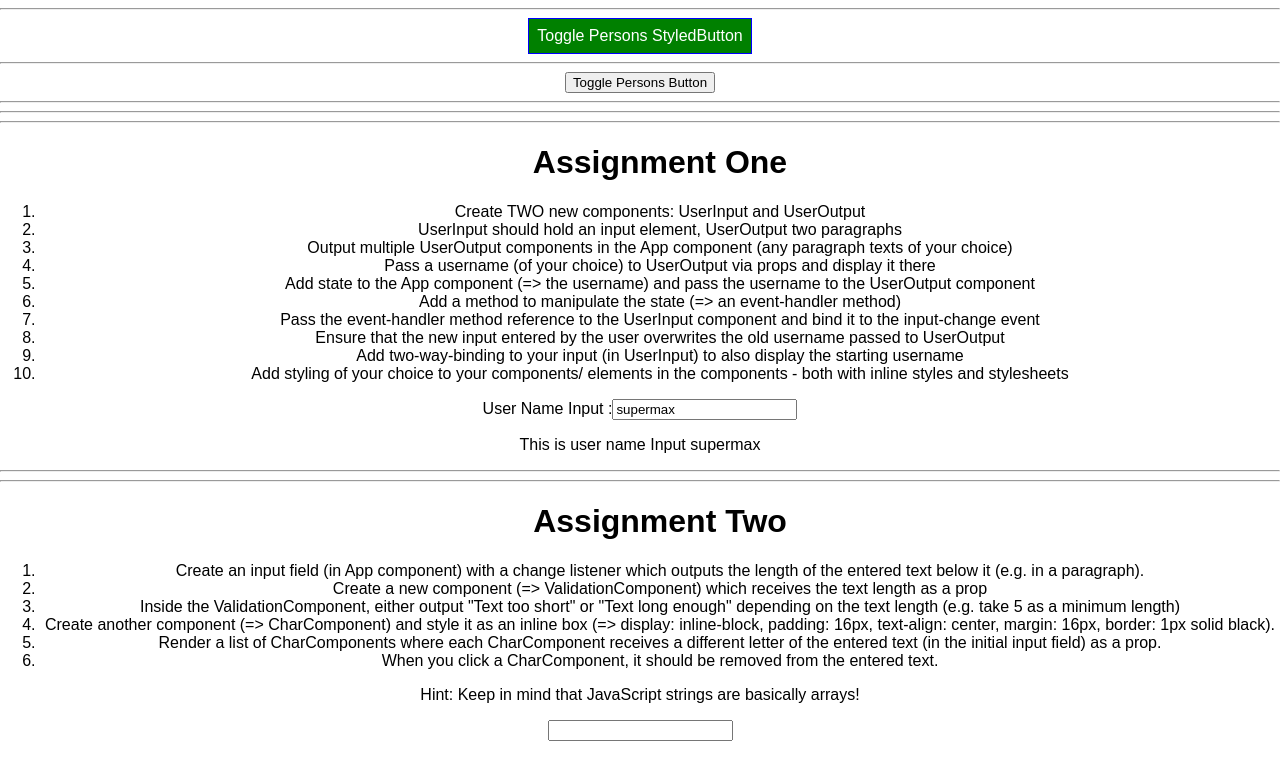
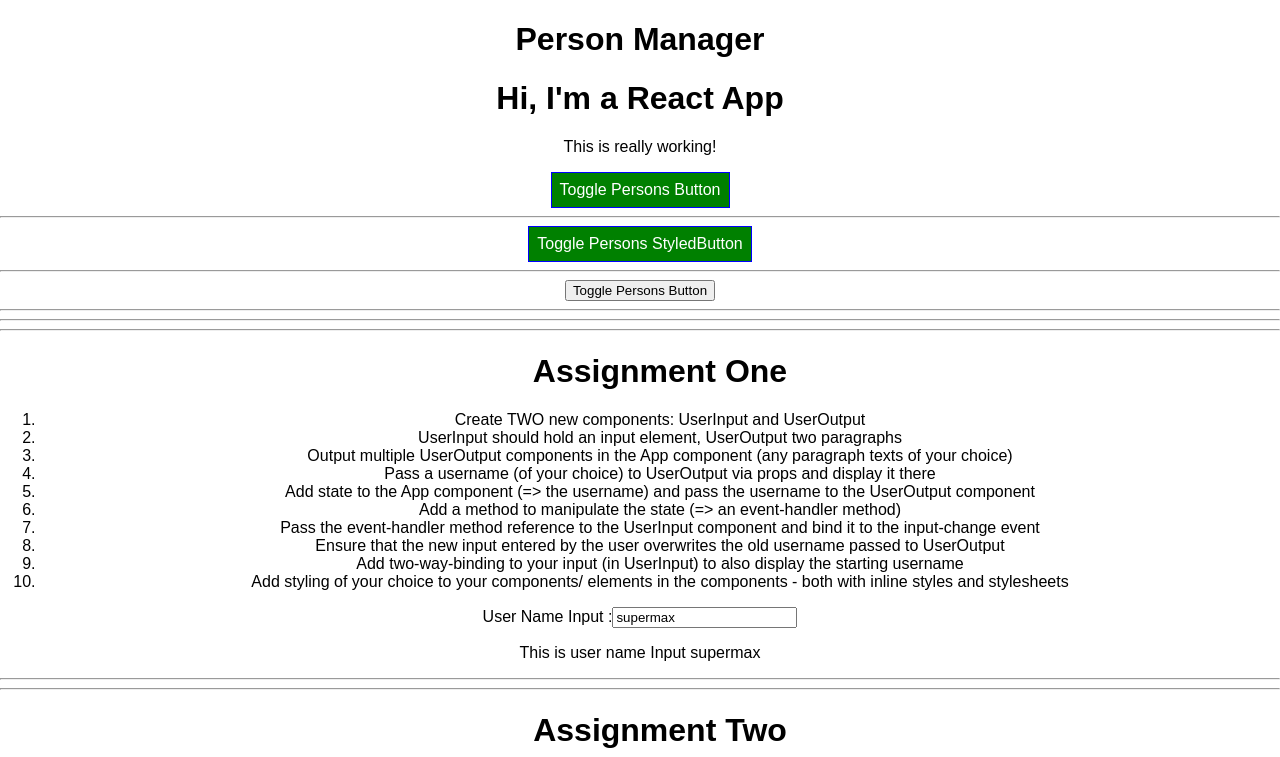
Before and after one commit to mayankchugh1977/ReactLearningMaxmilan, a React app: page / in a window 1280 px wide. Shown: the top 757 px of the page. Built offline with nearby package versions, Linux system fonts and the light colour scheme.

Commit message:
commit after Cocokit

```diff
--- a/src/components/Cockpit/Cockpit.css
+++ b/src/components/Cockpit/Cockpit.css
@@ -16,8 +16,6 @@
     cursor: pointer;
   }
 
-
-
   .Cockpit button:hover {
     background-color: lightgreen;
     color: black;
--- a/src/components/Cockpit/Cockpit.js
+++ b/src/components/Cockpit/Cockpit.js
@@ -19,11 +19,12 @@
     }
     return(
         <div className={classes.Cockpit}>
-        <h1>Hi, I'm a React App</h1>
-        <p className={assignedClasses.join(' ')}>This is really working!</p>
-        <button className={btnClass} onClick={props.clicked}>
-           Toggle Persons Button
-        </button>
+          <h1>{props.title}</h1>
+          <h1>Hi, I'm a React App</h1>
+          <p className={assignedClasses.join(' ')}>This is really working!</p>
+          <button className={btnClass} onClick={props.clicked}>
+            Toggle Persons Button
+          </button>
         </div>
     );
 }
--- a/src/containers/App.js
+++ b/src/containers/App.js
@@ -176,13 +176,12 @@
     let persons = null;
     // let btnClass = '';
 
+
+
     if (this.state.showPersons){
       persons = (
         <div>
-          <Cockpit
-            showPersons={this.showPersons}
-            persons={this.state.persons}
-            clicked= {this.togglePersonHandler}/>
+
           <Persons
             persons={this.state.persons}
             clicked= {this.deletePersonHandler}
@@ -237,6 +236,11 @@
     return (
       // <StyleRoot>
       <div className={classes.App}>
+         <Cockpit
+          title = {this.props.appTitle}
+          showPersons={this.showPersons}
+          persons={this.state.persons}
+          clicked= {this.togglePersonHandler}/>
         {/* <h1>Hi, I'm a React App</h1>
         <p className={assignedClasses.join(' ')}>This is really working!</p>
         <button className={btnClass} onClick={this.togglePersonHandler}>
--- a/src/index.js
+++ b/src/index.js
@@ -4,5 +4,5 @@
 import App from './containers/App';
 import registerServiceWorker from './registerServiceWorker';
 
-ReactDOM.render(<App />, document.getElementById('root'));
+ReactDOM.render(<App appTitle="Person Manager"/>, document.getElementById('root'));
 registerServiceWorker();
```
